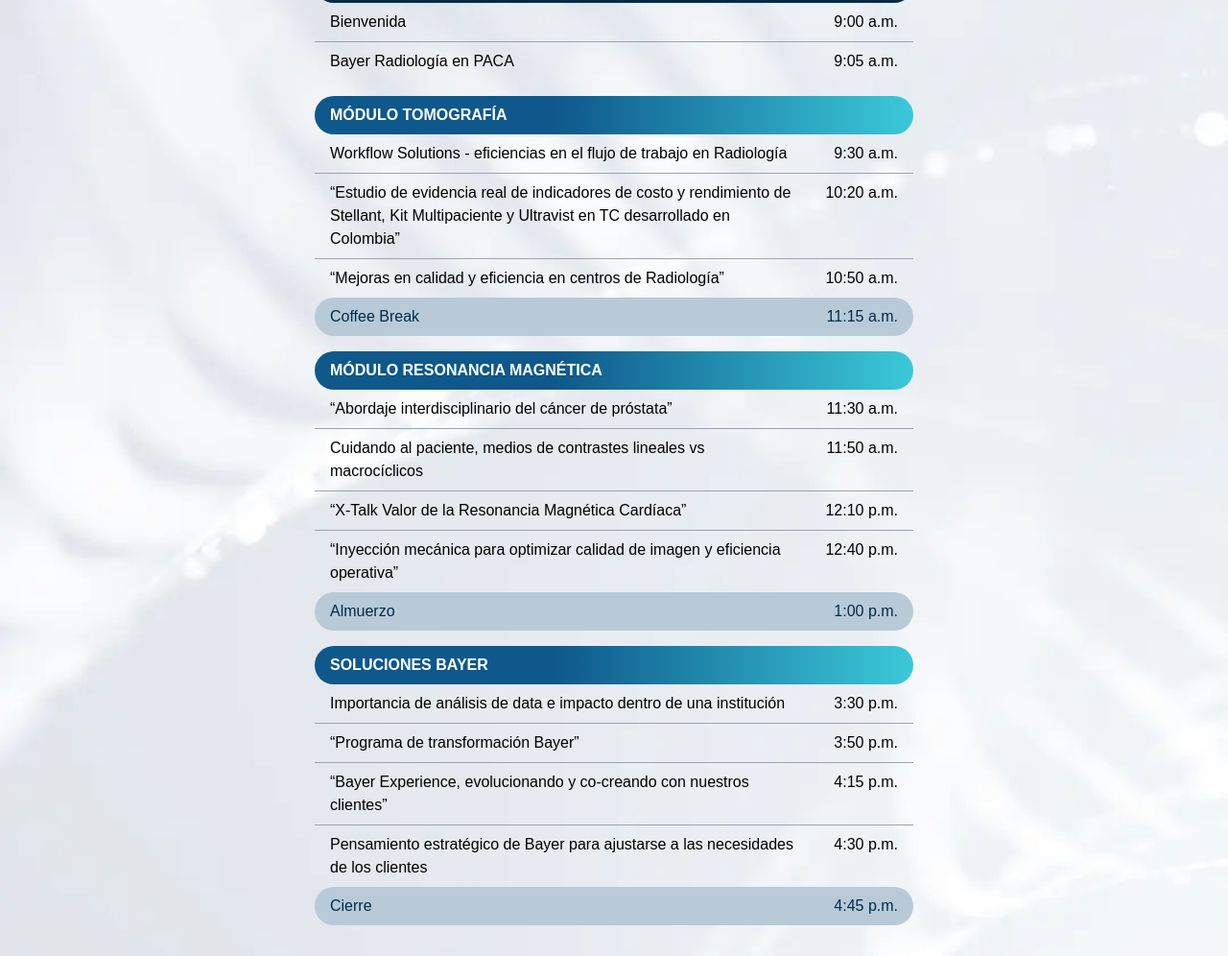
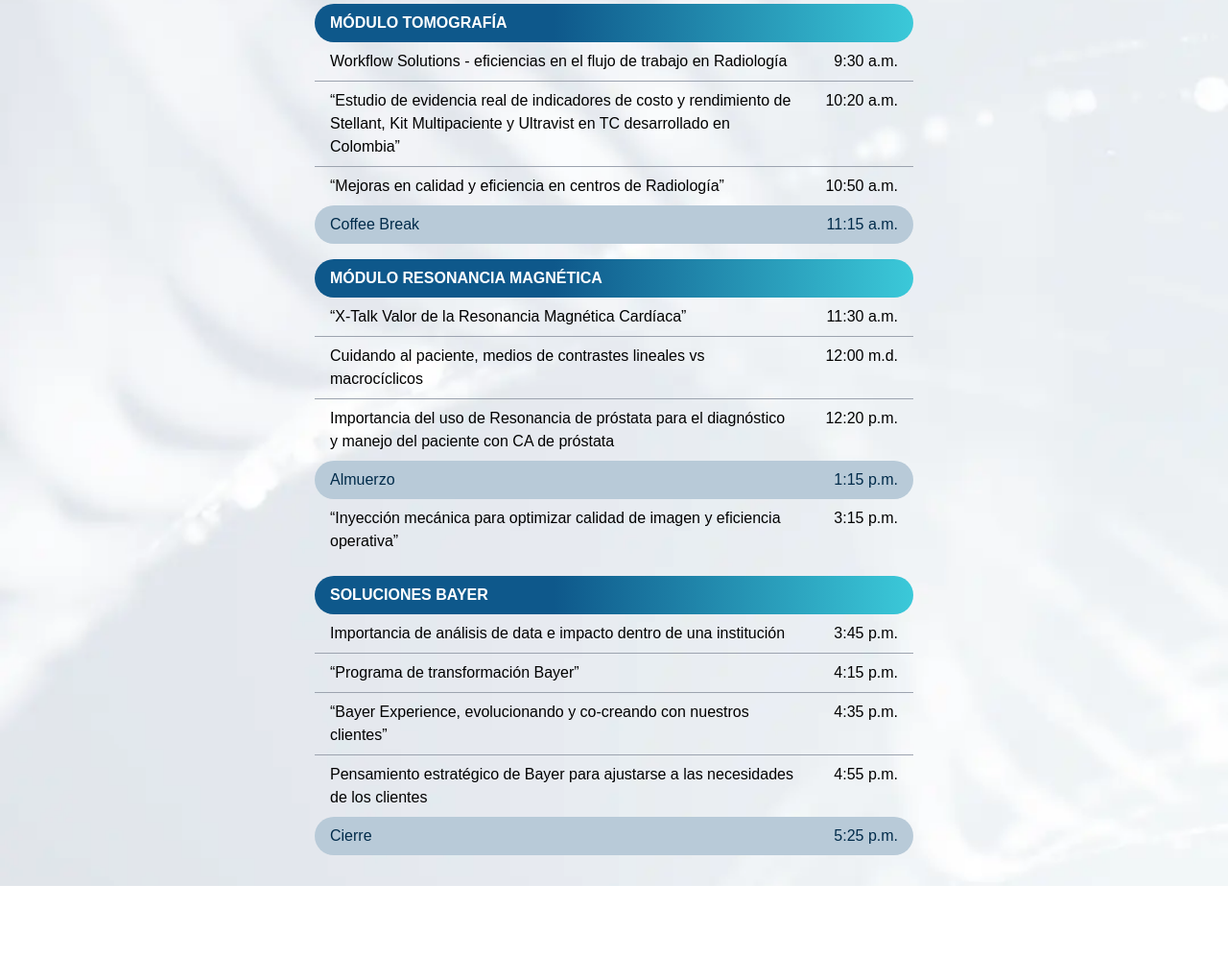
Before and after one commit to bernethe/agendabayer, an Astro site: page / in a window 1280 px wide. Shown: the part 386-1382 px from the top of the page at 96% size. After the commit the page ends 1309 px from the top, so only its background shows below. Built offline with nearby package versions, Linux system fonts and the light colour scheme; Astro itself is replaced by a stand-in of ours.

Commit message:
chore: Remove commented out code and update schedule for Bayer event

```diff
--- a/src/pages/index.astro
+++ b/src/pages/index.astro
@@ -27,28 +27,28 @@ import RowEat from '../ui/RowEat.astro';
 				</div>
 			</div>
 			<div class="w-full md:w-1/2 mx-auto py-4 px-2">
-				<RowDay day="Viernes 3 de Mayo" />
-				<Row label="Cóctel de bienvenida" hour="6:00 p.m." isFirst={true} />
+				<!-- <RowDay day="Viernes 3 de Mayo" />
+				<Row label="Cóctel de bienvenida" hour="6:00 p.m." isFirst={true} /> -->
 				<RowDay day="Sábado 4 de mayo" />
 				<Row label="Bienvenida" hour="9:00 a.m." isFirst={true} />
 				<Row label="Bayer Radiología en PACA" hour="9:05 a.m." />
 				<RowHeadline label="Módulo Tomografía" />
-				<Row label="Workflow Solutions  - eficiencias en el flujo de trabajo en Radiología" hour="9:30 a.m." isFirst={true} />
+				<Row label="Workflow Solutions - eficiencias en el flujo de trabajo en Radiología" hour="9:30 a.m." isFirst={true} />
 				<Row label="“Estudio de evidencia real de indicadores de costo y rendimiento de Stellant, Kit Multipaciente y Ultravist en TC desarrollado en Colombia”" hour="10:20 a.m." />
 				<Row label="“Mejoras en calidad y eficiencia en centros de Radiología”" hour="10:50 a.m." />
 				<RowEat label="Coffee Break" hour="11:15 a.m." />
 				<RowHeadline label="Módulo Resonancia Magnética" />
-				<Row label="“Abordaje interdisciplinario del cáncer de próstata”" hour="11:30 a.m." isFirst={true} />
-				<Row label="Cuidando al paciente, medios de contrastes lineales vs macrocíclicos" hour="11:50 a.m." />
-				<Row label="“X-Talk Valor de la Resonancia Magnética Cardíaca”" hour="12:10 p.m." />
-				<Row label="“Inyección mecánica para optimizar calidad de imagen y eficiencia operativa”" hour="12:40 p.m." />
-				<RowEat label="Almuerzo" hour="1:00 p.m." />
+				<Row label="“X-Talk Valor de la Resonancia Magnética Cardíaca”" hour="11:30 a.m." isFirst={true} />
+				<Row label="Cuidando al paciente, medios de contrastes lineales vs macrocíclicos" hour="12:00 m.d." />
+				<Row label="Importancia del uso de Resonancia de próstata para el diagnóstico y manejo del paciente con CA de próstata" hour="12:20 p.m." />
+				<RowEat label="Almuerzo" hour="1:15 p.m." />
+				<Row label="“Inyección mecánica para optimizar calidad de imagen y eficiencia operativa”" hour="3:15 p.m." isFirst={true} />
 				<RowHeadline label="Soluciones Bayer" />
-				<Row label="Importancia de análisis de data e impacto dentro de una institución" hour="3:30 p.m." isFirst={true} />
-				<Row label="“Programa de transformación Bayer”" hour="3:50 p.m." />
-				<Row label="“Bayer Experience, evolucionando y co-creando con nuestros clientes”" hour="4:15 p.m." />
-				<Row label="Pensamiento estratégico de Bayer para ajustarse a las necesidades de los clientes" hour="4:30 p.m." />
-				<RowEat label="Cierre" hour="4:45 p.m." />
+				<Row label="Importancia de análisis de data e impacto dentro de una institución" hour="3:45 p.m." isFirst={true} />
+				<Row label="“Programa de transformación Bayer”" hour="4:15 p.m." />
+				<Row label="“Bayer Experience, evolucionando y co-creando con nuestros clientes”" hour="4:35 p.m." />
+				<Row label="Pensamiento estratégico de Bayer para ajustarse a las necesidades de los clientes" hour="4:55 p.m." />
+				<RowEat label="Cierre" hour="5:25 p.m." />
 			</div>
 		</div>
 	</body>
```
